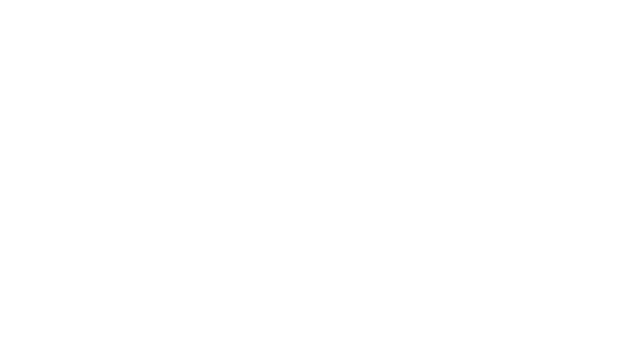
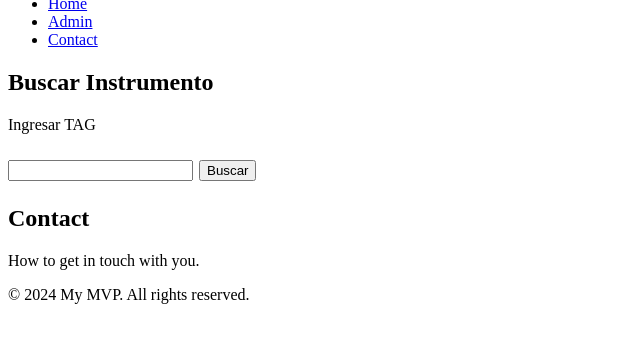
Before and after one commit to paolodisanto/calibrary, a Django app: page / in a window 1280 px wide. Before the commit the part shown is empty. Shown: the part 437-800 px from the top of the page, without its empty margins (0-640 px from the left). Run offline with Django 5.2, Linux system fonts and the light colour scheme.

Commit message:
cambios visuales en Index y Admin

```diff
--- a/src/core/templates/core/index.html
+++ b/src/core/templates/core/index.html
@@ -1,6 +1,57 @@
+<!--
 <form action="/detail/" method="post">
     {% csrf_token %}
     <input type="input" name="tag_id">
     <input type="submit" value="Buscar" class="btn btn-primary">
   </form>
-<a href="/admin"> administracion </a>
+  <a href="/admin"> ADMINISTRADOR </a>
+-->
+<!doctype html>
+<html lang="en">
+  <head>
+    {% load static %}
+    <meta charset="utf-8">
+    <meta name="viewport" content="width=device-width, initial-scale=1, shrink-to-fit=no">
+    <title>Calibrary</title>
+    <!-- Ruta al archivo CSS -->
+    <link rel="stylesheet" href="{% static 'core/style.css' %}">
+  </head>
+  <body>
+    <header>
+        <div class="left-image">
+            <img src="{% static 'core/logo.png' %}" alt="Logo" style="height: 100px;">
+          </div>
+          <div class="center-image">
+            <img src="{% static 'core/Nombre.png' %}" alt="Nombre" style="height: 300px;">
+          </div>
+      <nav>
+        <ul>
+          <li><a href="#home">Home</a></li>
+          <li><a href="/admin"> Admin </a></li>
+          <li><a href="#contact">Contact</a></li>
+        </ul>
+      </nav>
+    </header>
+
+    <main>
+      <section id="home">
+        <p><h2>Buscar Instrumento</h2></p>
+        Ingresar TAG
+        <p><h2><form action="/detail/" method="post">
+            {% csrf_token %}
+            <input type="input" name="tag_id">
+            <input type="submit" value="Buscar" class="btn btn-primary">
+          </form></p>
+      </section>
+
+      <section id="contact">
+        <h2>Contact</h2>
+        <p>How to get in touch with you.</p>
+      </section>
+    </main>
+
+    <footer>
+      <p>&copy; 2024 My MVP. All rights reserved.</p>
+    </footer>
+  </body>
+</html>
```
Also changed, not shown: 1 other file.
